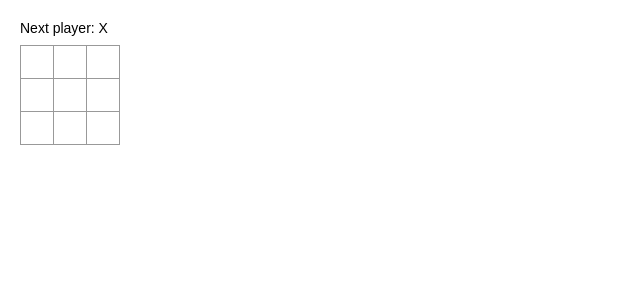
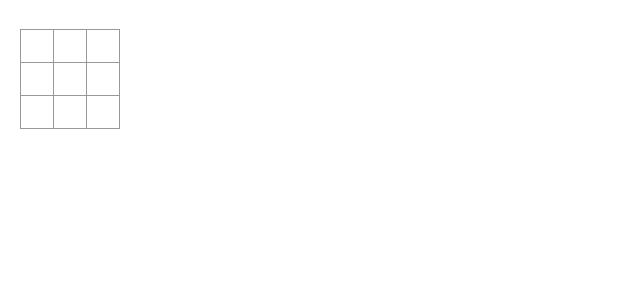
Before and after one commit to stefane81/tic-tac-toe, a React (Create React App) app: page / in a window 1280 px wide. Shown: the top 300 px of the page, without its empty margins (0-640 px from the left). Built offline with nearby package versions, Linux system fonts and the light colour scheme.

Commit message:
Work in progress

```diff
--- a/src/App.tsx
+++ b/src/App.tsx
@@ -1,5 +1,6 @@
 import React, { Component } from 'react';
 import './App.css';
+import { object } from 'prop-types';
 
 export interface ISquareProps {
   value: string;
@@ -39,53 +40,25 @@ function Square(props: ISquareState) {
 }
 
 export interface IBoardProps {
-  squares: Array<any>;
-  xIsNext: boolean;
+  squares: Array<string>;
+  onClick: any;
 }
 
 export interface IBoardState {
-  squares: Array<any>;
-  xIsNext: boolean;
+  squares: Array<string>;
+  onClick: any;
 }
 
 class Board extends React.Component<IBoardProps, IBoardState> {
 
-  constructor(props: IBoardState) {
-    super(props);
-    this.state = {
-      squares: Array(9).fill(null),
-      xIsNext: true,
-    }
-  }
   renderSquare(i: any) {
     return <Square
-      value={this.state.squares[i]}
-      onClick={() => this.handleClick(i)}
+      value={this.props.squares[i]}
+      onClick={() => this.props.onClick(i)}
     />;
   }
 
-  handleClick(i: any) {
-    const squares = this.state.squares.slice();
-    if(calculateWinner(squares) || squares[i]){
-      return;
-    }
-
-    squares[i] = this.state.xIsNext ? 'X' : 'O';
-    this.setState({
-      squares: squares,
-      xIsNext: !this.state.xIsNext,
-    });
-  }
-
   render() {
-    const winner = calculateWinner(this.state.squares);
-    let status;
-    if(winner){
-      status = 'Winner: ' + winner;
-    } else {
-      status = 'Next player: ' + (this.state.xIsNext ? 'X' : 'O');
-    }
-
     return (
       <div>
         <div className="status">{status}</div>
@@ -109,12 +82,77 @@ class Board extends React.Component<IBoardProps, IBoardState> {
   }
 }
 
-class App extends React.Component {
+interface ISquares {
+  squares: any;
+}
+
+// type TSquaresObjects = {
+//   squares: Array<any>;
+// }
+
+interface IAppProps {
+  history: Array<any>;
+  squares?: Array<any>;
+  xIsNext: boolean;
+}
+
+interface IAppState {
+  history: Array<any>;
+  squares?: Array<any>;
+  xIsNext: boolean;
+}
+
+class App extends React.Component<IAppProps, IAppState> {
+
+  constructor(props: IAppState){
+    super(props);
+    this.state = {
+      history: [{
+        squares: Array(9).fill(null),
+      }],
+
+      xIsNext: true,
+    }
+  }
+
+  handleClick(i: any) {
+
+    const history = this.state.history;
+    const current = history[history.length -1];
+    const squares = current.squares.slice();
+    if(calculateWinner(squares) || squares[i]){
+      console.log("winner");
+      return;
+    }
+
+    squares[i] = this.state.xIsNext ? 'X' : 'O';
+    this.setState({
+      history: history.concat([{
+        squares: squares,
+      }]),
+      xIsNext: !this.state.xIsNext,
+    });
+  }
+
   render() {
+
+    const history = this.state.history;
+    const current = history[history.length -1];
+
+    const winner = calculateWinner(current.squares);
+    let status;
+    if(winner){
+      status = 'Winner: ' + winner;
+    } else {
+      status = 'Next player: ' + (this.state.xIsNext ? 'X' : 'O');
+    }
+
     return (
       <div className="game">
         <div className="game-board">
-          <Board squares={[]} xIsNext={true} />
+          <Board
+          squares={[]}
+          onClick={(i:any) => this.handleClick(i)} />
         </div>
         <div className="game-info">
           <div>{/* status */}</div>
@@ -133,8 +171,8 @@ function calculateWinner(squares: any) {
     [3, 4, 5],
     [6, 7, 8],
     [0, 3, 6],
+    [2, 5, 8],
     [1, 4, 7],
-    [2, 5, 8],
     [0, 4, 8],
     [2, 4, 6],
   ];
--- a/src/index.tsx
+++ b/src/index.tsx
@@ -1,11 +1,15 @@
 import React from 'react';
 import ReactDOM from 'react-dom';
 import './index.css';
-import Game from './App';
+import App from './App';
 import * as serviceWorker from './serviceWorker';
 
 ReactDOM.render(
-    <Game />,
+    <App
+    history={[]}
+    xIsNext={true}
+
+    />,
     document.getElementById('root')
   );
 // If you want your app to work offline and load faster, you can change
```
